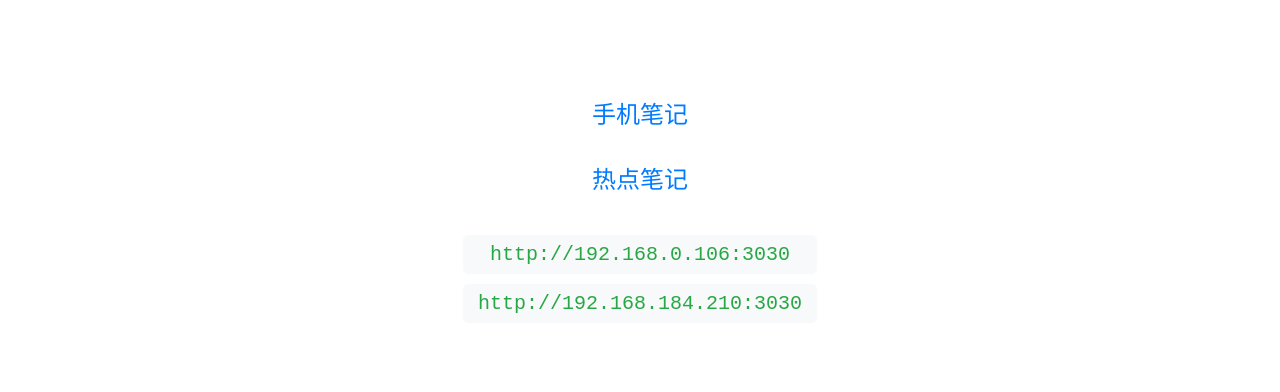
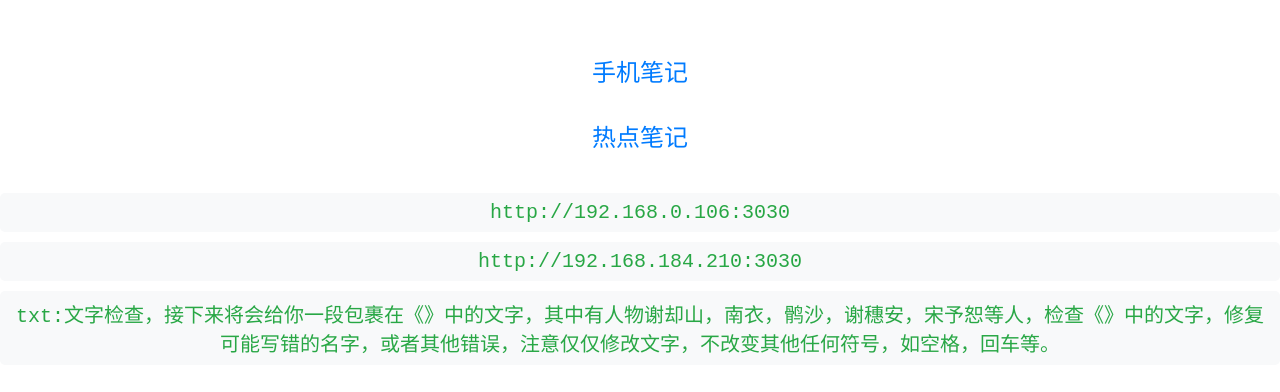
Before and after one commit to Sunshipeng2730872090n/html, a plain HTML site: page index.html in a window 1280 px wide. Shown: the part 186-578 px from the top of the page. Drawn offline with Linux system fonts and the light colour scheme.

Commit message:
Update index.html

```diff
--- a/index.html
+++ b/index.html
@@ -47,6 +47,8 @@
     <ul class="ip-list">
         <li>http://192.168.0.106:3030</li>
         <li>http://192.168.184.210:3030</li>
+        <li>txt:文字检查，接下来将会给你一段包裹在《》中的文字，其中有人物谢却山，南衣，鹘沙，谢穗安，宋予恕等人，检查《》中的文字，修复可能写错的名字，或者其他错误，注意仅仅修改文字，不改变其他任何符号，如空格，回车等。</li>
+
     </ul>
 </body>
 </html>
```
